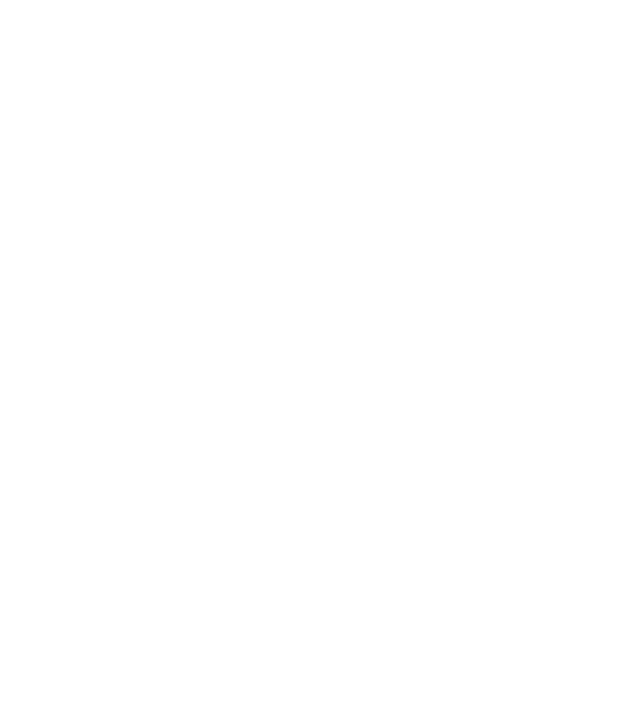
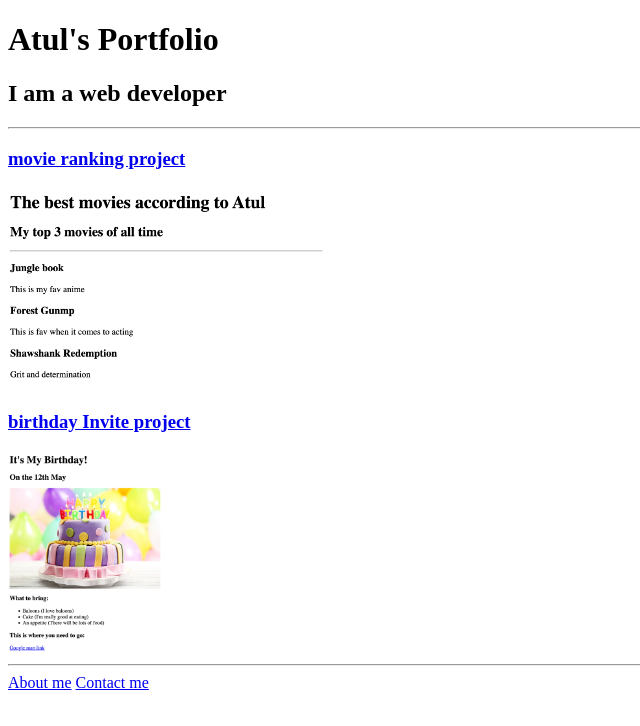
Before and after one commit to atul2312/html-portfolio, a plain HTML site: page index.html in a window 1280 px wide. Shown: the whole page, without its empty margins (0-640 px from the left). Drawn offline with Linux system fonts and the light colour scheme.

Commit message:
Add files via upload

```diff
--- a/index.html
+++ b/index.html
@@ -1,4 +1,26 @@
 <!-- TODO 1: Create the HTML Boilerplate -->
+<!DOCTYPE html>
+<html lang="en">
+<head>
+    <meta charset="UTF-8">
+    <meta name="viewport" content="width=device-width, initial-scale=1.0">
+    <title>atul's Website </title>
+    <body>
+        <h1>Atul's Portfolio</h1>
+        <h2>I am a web developer</h2>
+        <hr />
+        <!-- TODO 5: Add a link to the project pages -->
+       <h3><a href="./public/movie-ranking.html">movie ranking project</a></h3>
+        <img src="./public/Images/Movie_ranking.png" height="200"/></br>
+       <h3> <a href="./public/birthday-invite.html">birthday Invite project</a></h3>
+        <img src="./public/Images/Birthday.png" height="200" /></br>
+        <hr />
+        <a href="./public/about.html">About me</a>
+        <a href="./public/contact.html">Contact me</a>
+    </body>
+</head>
+</html>
+
 
 <!-- TODO 2: Add Your previous projects' HTML into the public folder -->
 
@@ -6,7 +28,6 @@
 
 <!-- TODO 4: Add titles/subtitles etc. -->
 
-<!-- TODO 5: Add a link to the project pages -->
 
 <!-- TODO 6: Add images to show the project previews
 HINT for TODO 6: You can use the height attribute set to 200 to make the image smaller:
```
